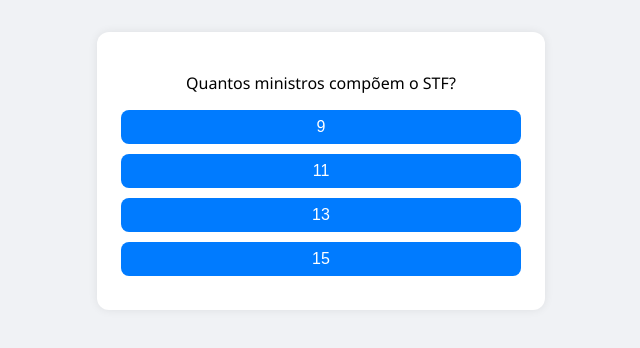
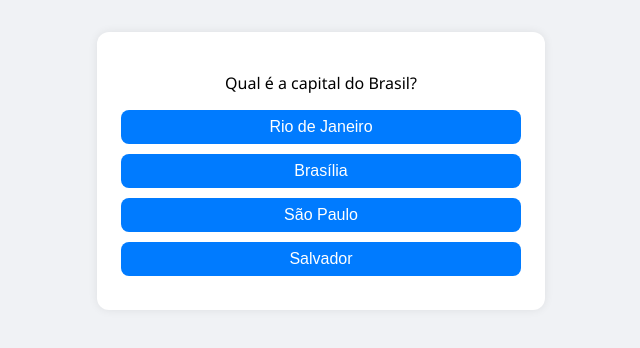
Before and after one commit to raulaugusto/Juristas_Burros, a website: page src/views/game.html in a window 1280 px wide. Shown: the whole page, without its empty margins (527-1167 px from the left). Drawn offline with Linux system fonts and the light colour scheme.

Commit message:
aaaaaaaa

```diff
--- a/src/scripts/game.js
+++ b/src/scripts/game.js
@@ -107,7 +107,7 @@
 
 function getQuestion() {
   const questionContainer = document.getElementById("question");
-  const question = questions[3];
+  const question = questions[Math.floor(Math.random() * questions.length)];
   const title = document.createElement("p");
   title.textContent = question.question;
   questionContainer.appendChild(title);
```
Also changed, not shown: index.html (+1 -1 lines).
